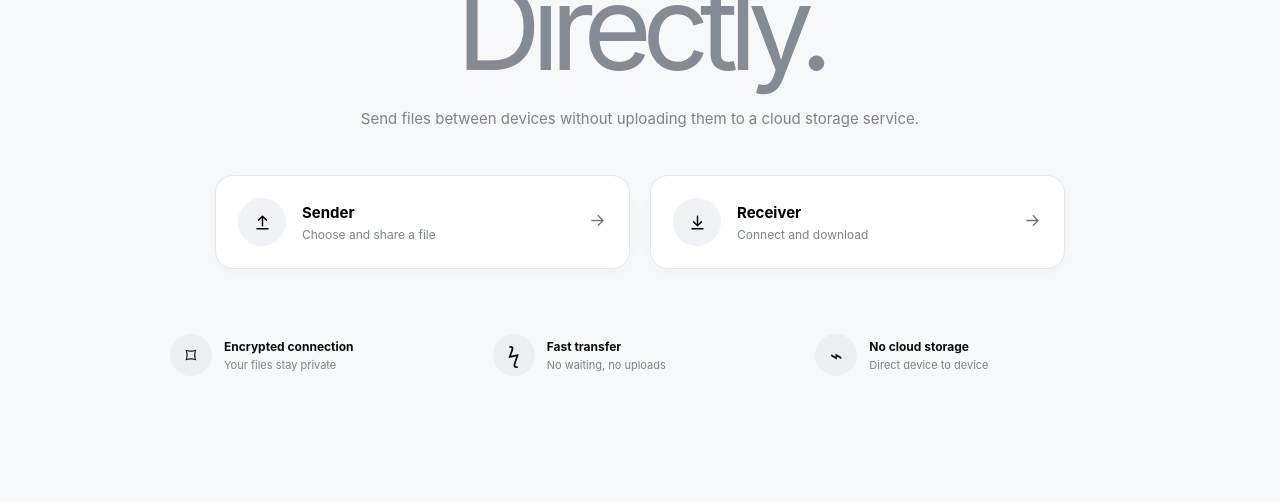
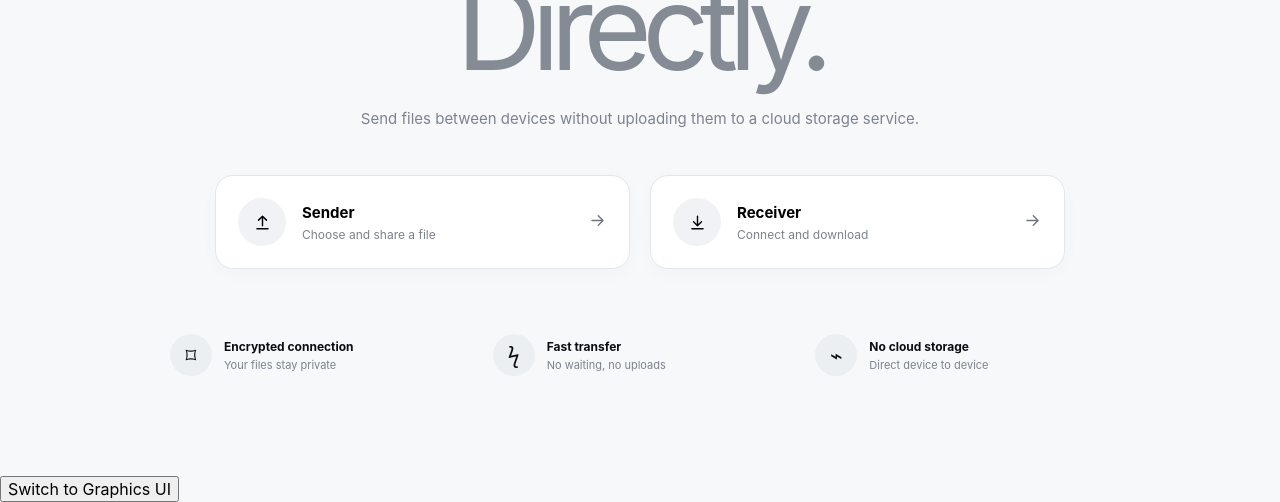
Before and after one commit to ayushraj0511/DIRECTDROP, a website with bundled scripts: page public/index3.html in a window 1280 px wide. Shown: the part 324-826 px from the top of the page. Before the commit the page ends 800 px from the top, so only its background shows below. Built offline with nearby package versions, Linux system fonts and the light colour scheme.

Commit message:
Add button to switch to Graphics UI

```diff
--- a/public/index3.html
+++ b/public/index3.html
@@ -10,6 +10,9 @@
   </head>
   <body>
     <div id="app"></div>
+    <button onclick="window.location.href='index.html'">
+    Switch to Graphics UI
+</button>
     <script type="module" src="/src/main.js"></script>
   </body>
 </html>
```
